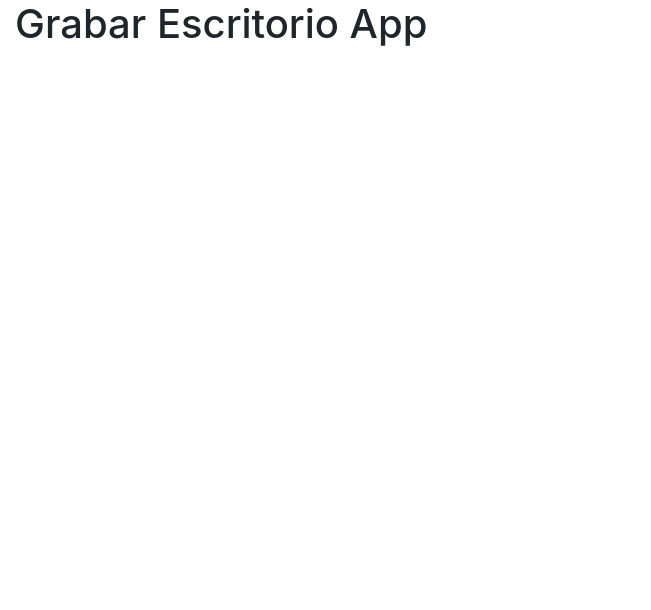
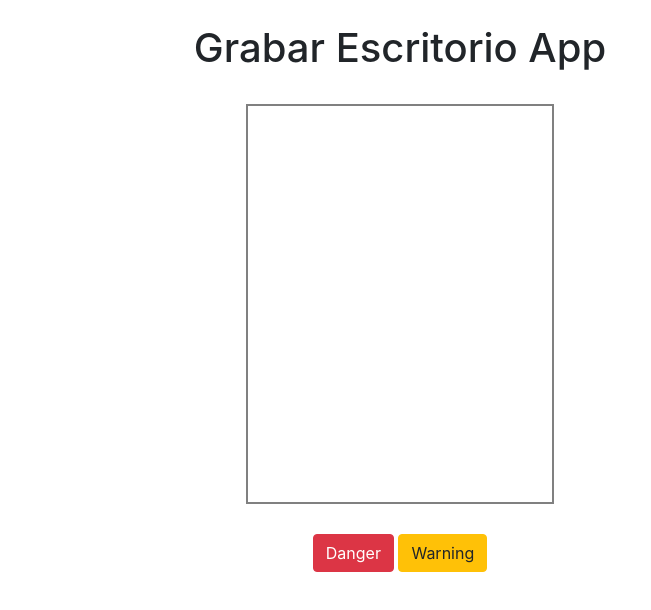
Before and after one commit to Fhernd/Electron-Curso, an Electron app: page App04-Grabar-Escritorio/index.html in a window 800 px wide. Shown: the whole page, without its empty margins (0-651 px from the left). Drawn offline with Linux system fonts and the light colour scheme.

Commit message:
Electron - Curso - Layout de Etiqueta video
Electron Curso: 84 Estilo CSS Personalizado para la Etiqueta Video para la Visualización de la Captura.

```diff
--- a/App04-Grabar-Escritorio/css/styles.css
+++ b/App04-Grabar-Escritorio/css/styles.css
@@ -0,0 +1,5 @@
+#visualizacionCaptura {
+    width: 40%;
+    min-height: 400px;
+    border: 2px solid gray;
+}
--- a/App04-Grabar-Escritorio/index.html
+++ b/App04-Grabar-Escritorio/index.html
@@ -6,28 +6,34 @@
     <meta name="viewport" content="width=device-width, initial-scale=1, shrink-to-fit=no">
 
     <link rel="stylesheet" href="css/bootstrap.min.css">
+    <link rel="stylesheet" href="css/styles.css">
 
     <title>Grabar Vídeo App</title>
 </head>
 
 <body>
-
+    <br>
     <div class="container-fluid">
         <div class="row">
             <div class="col-md-12">
-                <div class="page-header">
+                <div class="page-header text-center">
                     <h1>
                         Grabar Escritorio App
                     </h1>
                 </div>
             </div>
         </div>
+        <br>
         <div class="row">
-            <div class="col-md-12">
+            <div class="col-md-12 text-center">
+                <video id="visualizacionCaptura"></video>
             </div>
         </div>
+        <br>
         <div class="row">
-            <div class="col-md-12">
+            <div class="col-md-12 text-center">
+                <button type="button" class="btn btn-danger">Danger</button>
+                <button type="button" class="btn btn-warning">Warning</button>
             </div>
         </div>
     </div>
```
